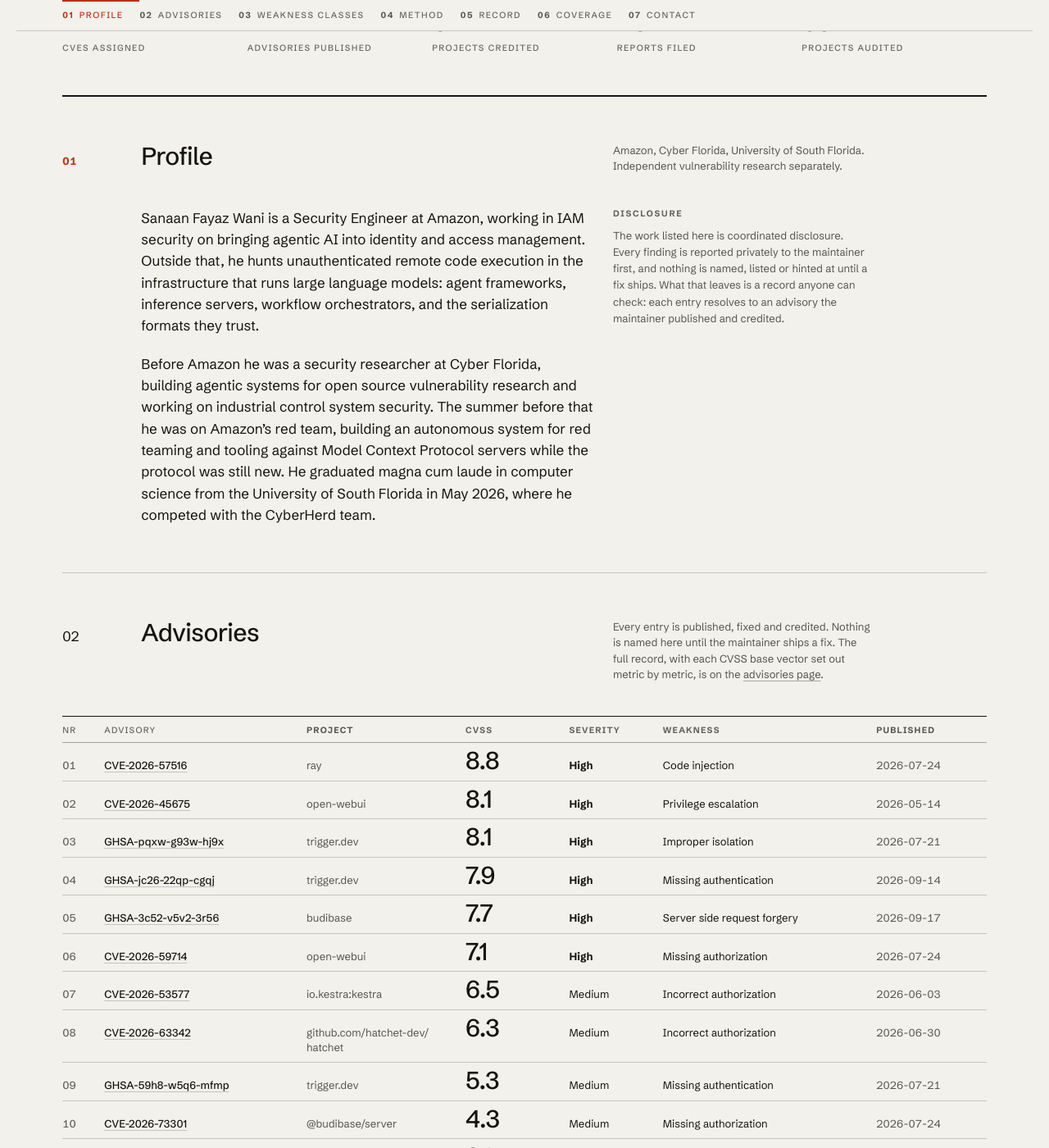
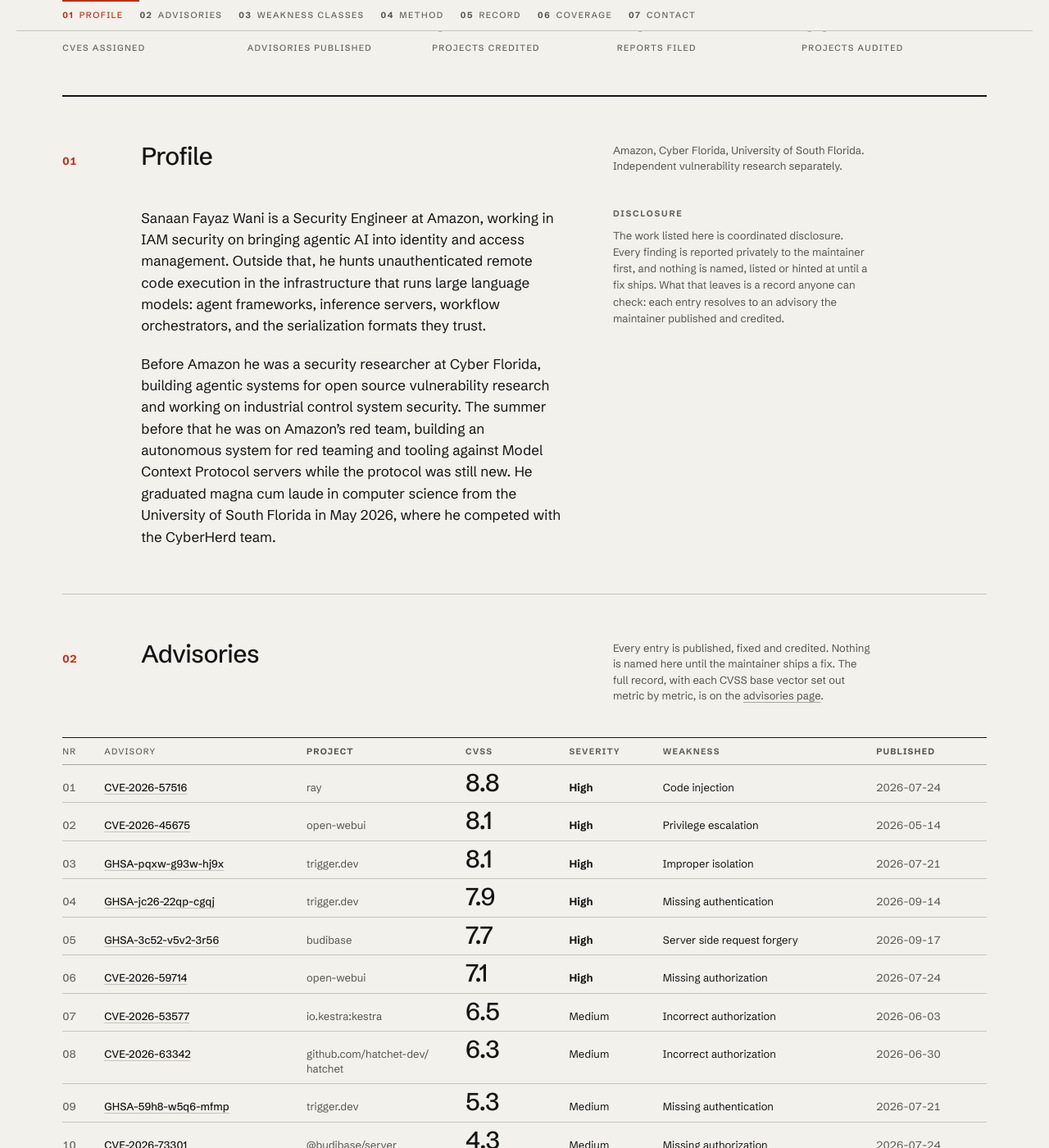
Before and after one commit to sfwani/sfwani.github.io, a Jekyll site: the page built from index.md, in a window 1280 px wide and 1400 px high, scrolled down 460 px. Shown: the whole window at 82% size. Built offline with Jekyll 4.4.1, drawn with Linux system fonts in a browser that asks for light colours; some of the changed text lies outside the part shown.

Commit message:
Reorder the record, fix the 02 numeral, open up the body gutter
Record order is now Amazon, University of South Florida, Cyber Florida,
Amazon internship, reading down. Only USF and Cyber Florida swapped; the
internship was already last.

The 02 numeral was a genuine markup slip, not a style choice: that one
section was hand written with class="sec-nr" while the other six use
class="idx". sec-nr is the class the writeup generator uses for its em
dash placeholder, and it carries no colour of its own, so 02 inherited
body ink at weight 400 while 01 and 03 through 07 rendered accent red at
700. It is .idx now and all seven match.

The body gutter was the outlier in its own section. The head separates its
two columns by 120px, because the h2 spans 2 to 6 and the note starts at
8, leaving column 7 empty. The body row separated them by 24px, because
the body spans 2 to 7 and the aside starts at 8, adjacent. Five times the
difference between two rows of the same block.

Closed with padding rather than by moving either column. Giving the aside
columns 9 to 11 widened the gutter to 128px but squeezed it to 264px and
wrapped the disclosure note into a narrow stack beside a void; narrowing
the body to match the h2 cut the measure to about 45 characters. Padding
costs neither, since ragged right prose was never drawing that edge.

Half the padding below 1200px: the full 32px there took the measure to 42
characters, and 45 was already the number that made the writeup pages read
badly earlier in this work. Gutter is now 41 to 65px with the measure at
44 to 52 characters, against 24 to 32px and 45 to 55 before. Writeups are
untouched, having no aside to clear.

Co-Authored-By: Claude Opus 5 (1M context) <noreply@anthropic.com>

```diff
--- a/_sass/c2-site.scss
+++ b/_sass/c2-site.scss
@@ -464,3 +464,25 @@
 @media (min-width: 1024px) and (max-width: 1199px){
   .org-mark{ margin-left: calc(var(--u) * 3); }
 }
+
+/* ── The gutter between body and aside ────────────────────────────
+   In the same section, the head separates its two columns by 120px (h2
+   spans 2-6, the note starts at 8, so column 7 is left empty) while the
+   body row separates them by 24px (body spans 2-7, the aside starts at 8,
+   adjacent). A 5x difference between two rows of the same block, and the
+   body row is the outlier, not the head.
+   Closed with padding rather than by moving either column. Giving the
+   aside columns 9-11 would have widened the gutter to 128px but squeezed
+   the aside to 264px, wrapping the disclosure note into a narrow stack
+   with a void beside it; narrowing the body to match the h2 would have
+   cut the measure to about 45 characters. Padding costs neither: the
+   prose simply stops short of a column edge it was never drawing. */
+@media (min-width: 1024px){
+  .sec:has(.col-aside) .col-body{ padding-right: calc(var(--u) * 4); }
+}
+/* Half of it on the narrow twelve column tier. The full 32px there took
+   the measure down to 42 characters, and 45 was already the number that
+   made the writeup pages read badly earlier. */
+@media (min-width: 1024px) and (max-width: 1199px){
+  .sec:has(.col-aside) .col-body{ padding-right: calc(var(--u) * 2); }
+}
--- a/index.md
+++ b/index.md
@@ -43,7 +43,7 @@ last_modified_at: 2026-09-20T03:43:55+00:00
 
 <section class="sec g" id="advisories" aria-labelledby="h-adv">
       <div class="sec-head">
-        <p class="sec-nr">02</p>
+        <p class="idx">02</p>
         <h2 id="h-adv">Advisories</h2>
         <p class="sec-sub">Every entry is published, fixed and credited. Nothing is named here until the
           maintainer ships a fix. The full record, with each CVSS base vector set out metric by metric,
@@ -134,20 +134,20 @@ last_modified_at: 2026-09-20T03:43:55+00:00
           <div class="org-mark org-mark--amazon" aria-hidden="true"></div>
         </li>
         <li>
+          <p class="when">2026.05<br>graduated</p>
+          <div class="what">
+            <h3>University of South Florida <span>/ BSc Computer Science, cybersecurity focus</span></h3>
+            <p>Graduated magna cum laude. CyberHerd, USF&rsquo;s cybersecurity competition team; former Blue Team Captain.</p>
+          </div>
+          <div class="org-mark org-mark--usf" aria-hidden="true"></div>
+        </li>
+        <li>
           <p class="when">2025.08&ndash;<br>2026.05</p>
           <div class="what">
             <h3>Cyber Florida <span>/ Security Researcher</span></h3>
             <p>Florida Center for Cybersecurity, the state&rsquo;s cybersecurity center, hosted at the University of South Florida. Worked in the Cyber Florida SOC. Built agentic systems for open source vulnerability research, automating discovery and triage work that normally has to be done by hand. Also worked on industrial control systems security.</p>
           </div>
           <div class="org-mark org-mark--cyber-florida" aria-hidden="true"></div>
-        </li>
-        <li>
-          <p class="when">2026.05<br>graduated</p>
-          <div class="what">
-            <h3>University of South Florida <span>/ BSc Computer Science, cybersecurity focus</span></h3>
-            <p>Graduated magna cum laude. CyberHerd, USF&rsquo;s cybersecurity competition team; former Blue Team Captain.</p>
-          </div>
-          <div class="org-mark org-mark--usf" aria-hidden="true"></div>
         </li>
         <li>
           <p class="when">2025.05&ndash;<br>2025.08</p>
```
